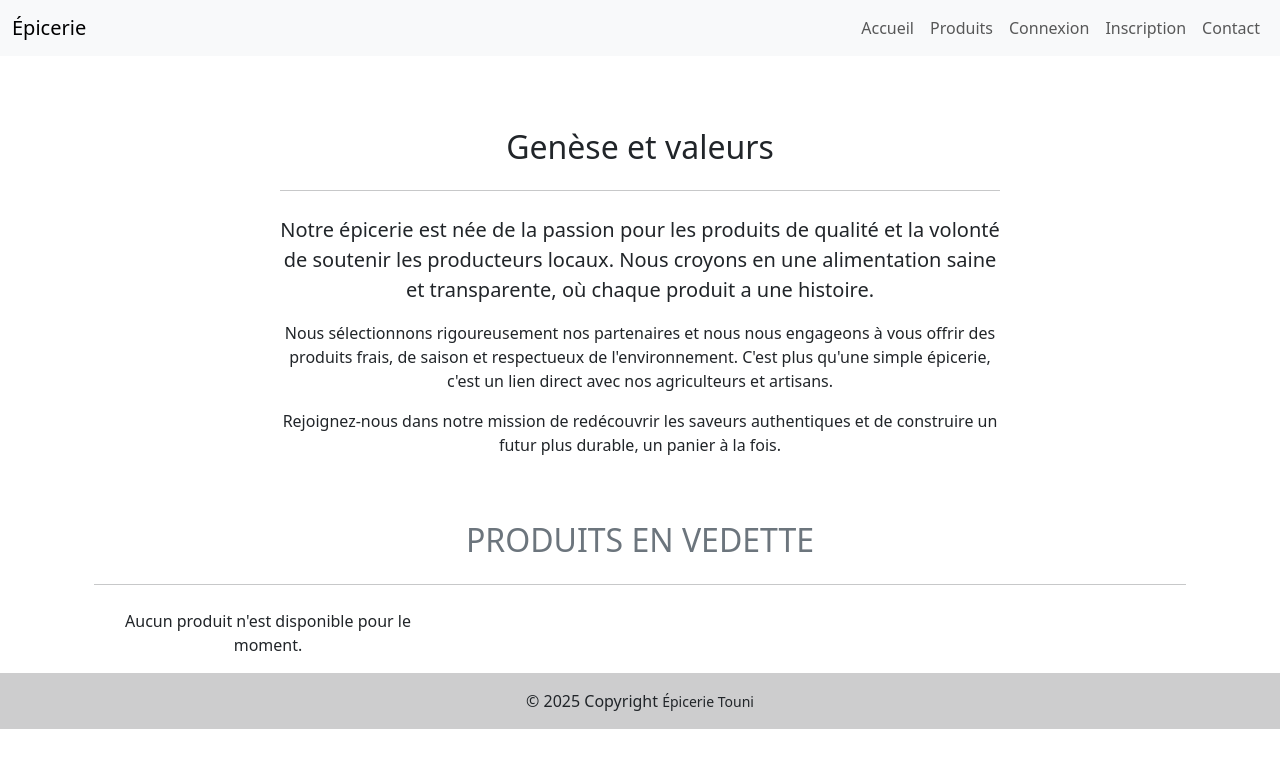
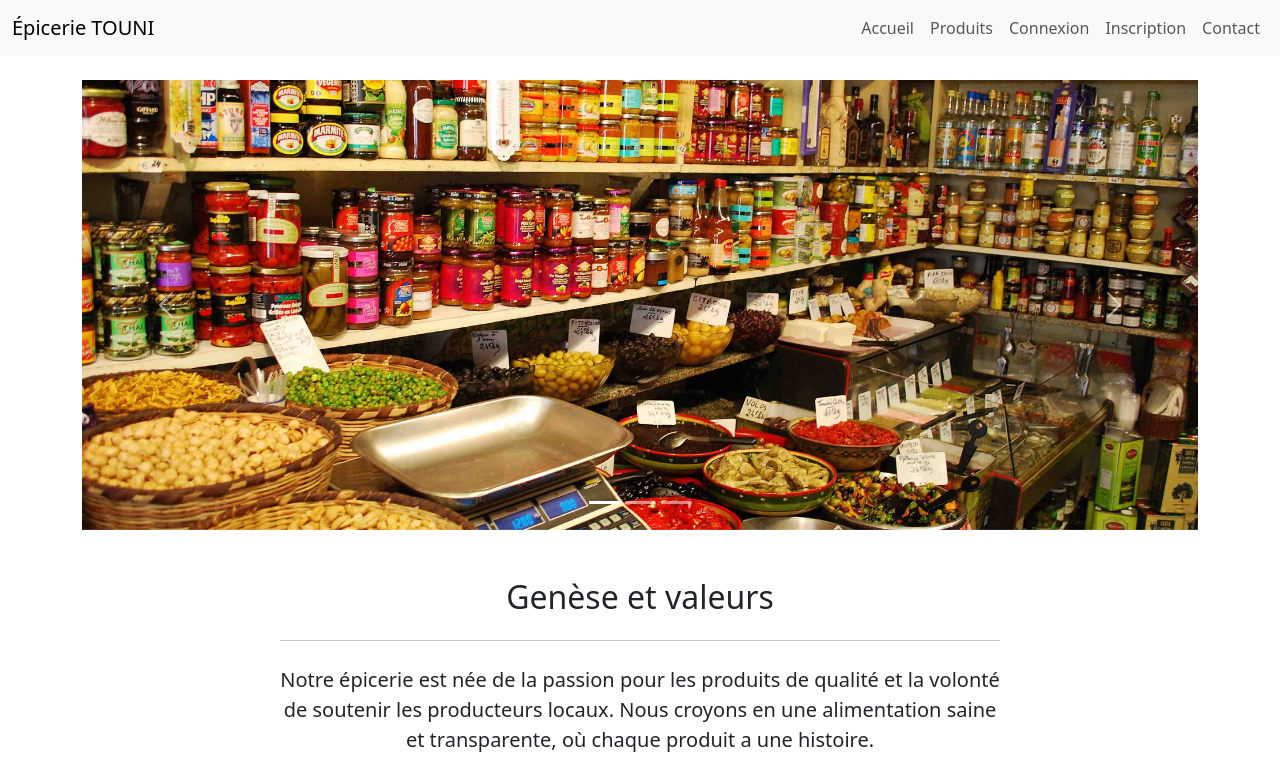
Before and after one commit to TelieP/epicerie, a Symfony app: template templates/homecontroller/index.html.twig in a window 1280 px wide. Shown: the top 770 px of the page. Before the commit the page ends 729 px from the top, so only its background shows below. Run offline with Twig, Linux system fonts and the light colour scheme; the template is opened without the code that fills it, so the values that code supplies are empty; some libraries are stand-ins or nearby versions.

Commit message:
mise à jour page d'accueil

```diff
--- /dev/null
+++ b/public/css/custom.css
@@ -0,0 +1,7 @@
+/* public/css/custom.css */
+
+.carousel-item img {
+    height: 450px; /* Ajustez cette hauteur selon vos préférences */
+    object-fit: cover; /* Permet de recadrer l'image pour qu'elle couvre la zone */
+    width: 100%; /* S'assure que l'image prend toute la largeur de son conteneur */
+}
--- a/templates/base.html.twig
+++ b/templates/base.html.twig
@@ -8,12 +8,13 @@
             {% endblock %}
         </title>
         <link href="https://cdn.jsdelivr.net/npm/bootstrap@5.3.2/dist/css/bootstrap.min.css" rel="stylesheet">
+        <link rel="stylesheet" href="{{ asset('css/custom.css') }}">
     </head>
     <body>
         <nav class="navbar navbar-expand-lg navbar-light bg-light">
             <div class="container-fluid">
                 <a class="navbar-brand" href="{{ path('app_homecontroller') }}">
-                    Épicerie
+                    Épicerie TOUNI
                 </a>
                 <button class="navbar-toggler" type="button" data-bs-toggle="collapse" data-bs-target="#navbarNav" aria-controls="navbarNav" aria-expanded="false" aria-label="Toggle navigation">
                     <span class="navbar-toggler-icon"></span>
--- a/templates/homecontroller/index.html.twig
+++ b/templates/homecontroller/index.html.twig
@@ -5,8 +5,34 @@
 {% endblock %}
 
 {% block body %}
+    <div id="carouselExampleIndicators" class="carousel slide" data-bs-ride="carousel">
+        <div class="carousel-indicators">
+            <button type="button" data-bs-target="#carouselExampleIndicators" data-bs-slide-to="0" class="active" aria-current="true" aria-label="Slide 1"></button>
+            <button type="button" data-bs-target="#carouselExampleIndicators" data-bs-slide-to="1" aria-label="Slide 2"></button>
+            <button type="button" data-bs-target="#carouselExampleIndicators" data-bs-slide-to="2" aria-label="Slide 3"></button>
+        </div>
+        <div class="carousel-inner">
+            <div class="carousel-item active">
+                <img src="{{ asset('images/slide 1.jpg') }}" class="d-block w-100" alt="Premier slide"></div>
+                <div class="carousel-item">
+                    <img src="{{ asset('images/slide 2.jpg') }}" class="d-block w-100" alt="Deuxième slide"></div>
+                    <div class="carousel-item">
+                        <img src="{{ asset('images/slide 3.jpg') }}" class="d-block w-100" alt="Troisième slide"></div>
+                    </div>
+                    <button class="carousel-control-prev" type="button" data-bs-target="#carouselExampleIndicators" data-bs-slide="prev">
+                        <span class="carousel-control-prev-icon" aria-hidden="true"></span>
+                        <span class="visually-hidden">
+                            Précédent
+                        </span>
+                    </button>
+                    <button class="carousel-control-next" type="button" data-bs-target="#carouselExampleIndicators" data-bs-slide="next">
+                        <span class="carousel-control-next-icon" aria-hidden="true"></span>
+                        <span class="visually-hidden">
+                            Suivant
+                        </span>
+                    </button>
+                </div>
 
-    {# LE BLOC DE GÉNÈSE ET VALEURS : DANS UN CONTAINER POUR CENTRER LE TEXTE #}
                 <section class="py-5">
                     <div class="container">
                         <div class="row">
@@ -29,7 +55,6 @@
                     </div>
                 </section>
 
-    {# LES PRODUITS EN VEDETTE : DANS UN CONTAINER #}
                 <section class="page-section">
                     <div class="container">
                         <h2 class="page-section-heading text-center text-uppercase text-secondary mb-0">
```
Also changed, not shown: public/uploads/products/banane-1757597627.jpg (added), public/uploads/products/gingembre-1757597735.jpg (added). Lines whose indentation alone changed are shown as unchanged.
